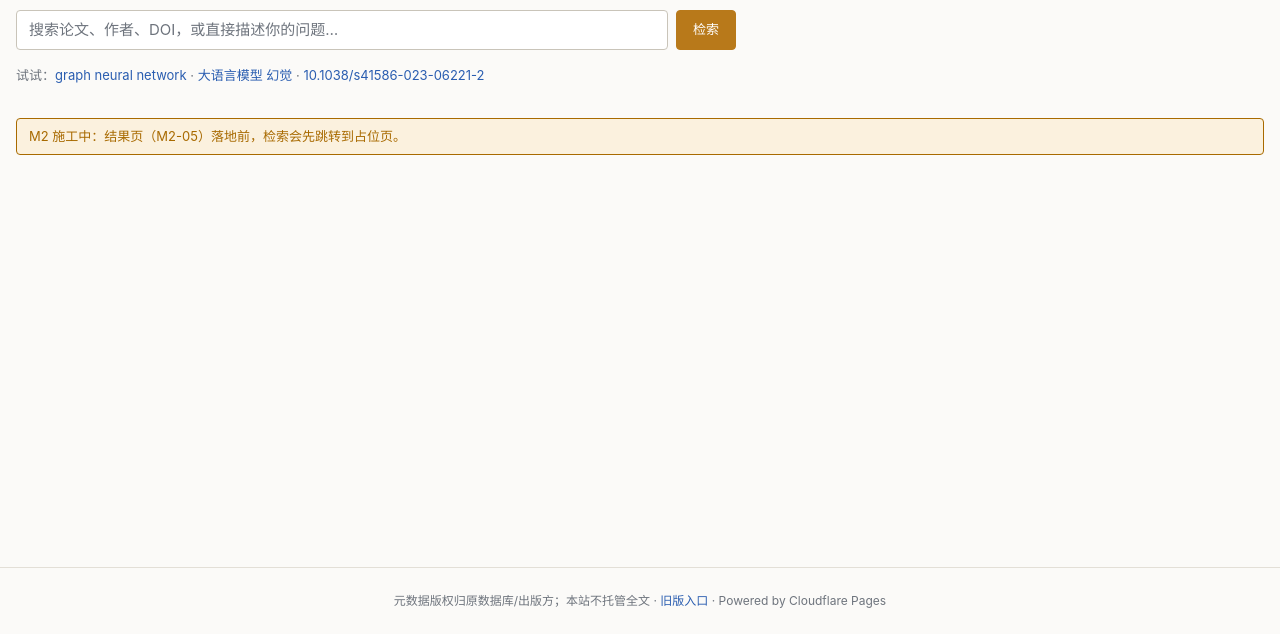
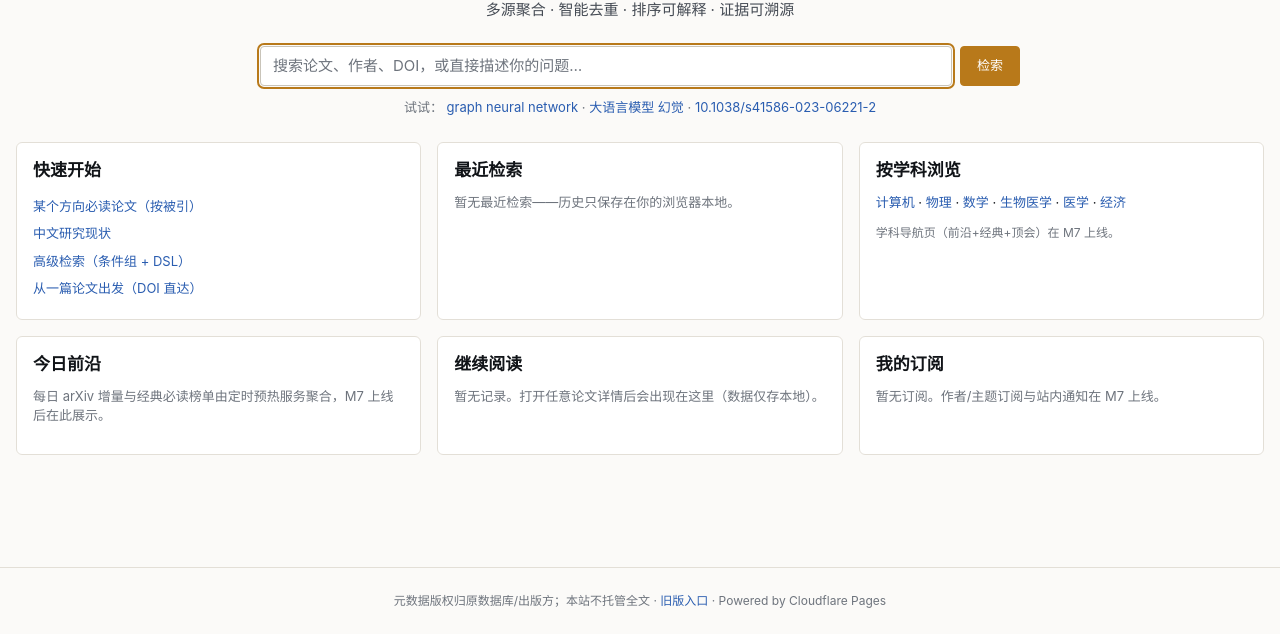
Before and after one commit to Ember1414/Paperscout, a website with bundled scripts: page public/index.html in a window 1280 px wide. Shown: the part 166-800 px from the top of the page. Built offline with nearby package versions, Linux system fonts and the light colour scheme.

Commit message:
feat(m2): 首页完整版——Hero 检索 + 六区块（快速开始/最近检索/学科/前沿/继续阅读/订阅）诚实空态 [M2-04]

```diff
--- a/public/css/layout.css
+++ b/public/css/layout.css
@@ -116,3 +116,35 @@
     padding-right: var(--s-5);
   }
 }
+
+/* ---------- 首页（4.3 线框） ---------- */
+.ps-home-grid {
+  display: grid;
+  grid-template-columns: 1fr;
+  gap: var(--s-4);
+}
+@media (min-width: 640px) {
+  .ps-home-grid {
+    grid-template-columns: repeat(2, minmax(0, 1fr));
+  }
+}
+@media (min-width: 1024px) {
+  .ps-home-grid {
+    grid-template-columns: repeat(3, minmax(0, 1fr));
+  }
+}
+.ps-home-card {
+  background: var(--surface);
+  border: 1px solid var(--line);
+  border-radius: var(--r-md);
+  padding: var(--s-4);
+}
+.ps-quick-list {
+  list-style: none;
+  margin: 0;
+  padding: 0;
+  font-size: var(--t-sm);
+}
+.ps-quick-list li {
+  padding: var(--s-1) 0;
+}
--- /dev/null
+++ b/public/js/ui/searchbar.js
@@ -0,0 +1,59 @@
+// @ts-check
+import { searchUrl } from '../url.js';
+
+/**
+ * SearchBar（6.3）：`/` 聚焦；Enter/提交 → navigate 到 /search（URL 唯一真相）。
+ * 联想下拉在 M2-10 接入（本地历史 + 热词，不阻塞输入）。
+ */
+
+/**
+ * @param {object} opts
+ * @param {string} [opts.value]
+ * @param {boolean} [opts.autofocus]
+ * @returns {string} html
+ */
+export function searchBarHtml(opts = {}) {
+  return `
+    <form class="ps-searchbar js-searchbar" role="search" style="display:flex;gap:8px;max-width:760px;margin:0 auto">
+      <label class="sr-only" for="ps-q">检索关键词</label>
+      <input id="ps-q" type="search" name="q" maxlength="200" autocomplete="off"
+        placeholder="搜索论文、作者、DOI，或直接描述你的问题…"
+        value="${escapeAttr(opts.value ?? '')}"
+        ${opts.autofocus ? 'autofocus' : ''} style="flex:1" />
+      <button class="btn btn-primary" type="submit">检索</button>
+    </form>`;
+}
+
+/**
+ * @param {HTMLElement} root
+ * @param {{ value?: string }} [opts]
+ */
+export function bindSearchBar(root, opts = {}) {
+  const form = /** @type {HTMLFormElement | null} */ (root.querySelector('.js-searchbar'));
+  if (!form) return { destroy() {} };
+  /** @param {Event} e */
+  const onSubmit = (e) => {
+    e.preventDefault();
+    const input = /** @type {HTMLInputElement} */ (form.querySelector('input[name="q"]'));
+    const q = input.value.trim();
+    if (!q) return;
+    submitSearch(q);
+  };
+  form.addEventListener('submit', onSubmit);
+  return {
+    destroy() {
+      form.removeEventListener('submit', onSubmit);
+    },
+  };
+}
+
+/** 检索提交（延迟 import 避免循环依赖）
+ * @param {string} q */
+export function submitSearch(q) {
+  void import('../router.js').then(({ navigate }) => navigate(searchUrl({ q })));
+}
+
+/** @param {string} s */
+function escapeAttr(s) {
+  return s.replaceAll('&', '&amp;').replaceAll('"', '&quot;').replaceAll('<', '&lt;').replaceAll('>', '&gt;');
+}
--- a/public/js/views/home.js
+++ b/public/js/views/home.js
@@ -1,50 +1,107 @@
 // @ts-check
-/** 首页（M2-04 完整实现；本版先交付可用的检索入口，URL → /search 契约与 4.2 一致） */
+import { searchBarHtml, bindSearchBar } from '../ui/searchbar.js';
+import { searchUrl } from '../url.js';
+
+/**
+ * 首页（4.3 线框 / 5.13.1 信息流）。
+ * 今日前沿/经典必读（Warmer，M7）与订阅增量（M7）当前为诚实空态；最近检索由本地数据驱动（M2-11 起迁 IndexedDB）。
+ */
 
 /**
  * @param {import('../router.js').ViewCtx} _ctx
  */
 export function render(_ctx) {
+  const recent = readRecent();
   return `
-    <section aria-labelledby="home-h">
-      <h1 id="home-h">从一个问题开始</h1>
-      <p style="color:var(--fg-2)">多源聚合 · 智能去重 · 排序可解释 · 证据可溯源。支持检索式语法：<code>author:</code> <code>year:</code> <code>"短语"</code> <code>-排除</code></p>
-      <form class="js-home-search" style="display:flex;gap:8px;max-width:720px;margin:16px 0">
-        <label class="sr-only" for="home-q">检索关键词</label>
-        <input id="home-q" type="search" name="q" placeholder="搜索论文、作者、DOI，或直接描述你的问题…" style="flex:1" maxlength="200" />
-        <button class="btn btn-primary" type="submit">检索</button>
-      </form>
-      <p style="font-size:var(--t-sm);color:var(--fg-3)">试试：<a href="/search?q=graph+neural+network" data-link>graph neural network</a> · <a href="/search?q=%E5%A4%A7%E8%AF%AD%E8%A8%80%E6%A8%A1%E5%9E%8B%20%E5%B9%BB%E8%A7%89&lang=zh" data-link>大语言模型 幻觉</a> · <a href="/search?q=10.1038/s41586-023-06221-2" data-link>10.1038/s41586-023-06221-2</a></p>
-      <div class="notice-bar notice-warn" style="margin-top:32px">M2 施工中：结果页（M2-05）落地前，检索会先跳转到占位页。</div>
+    <section aria-labelledby="home-h" class="ps-home">
+      <div style="text-align:center;margin:var(--s-6) 0 var(--s-5)">
+        <h1 id="home-h" style="font-size:var(--t-2xl);margin-bottom:var(--s-2)">从一个问题开始</h1>
+        <p style="color:var(--fg-2);margin-bottom:var(--s-5)">多源聚合 · 智能去重 · 排序可解释 · 证据可溯源</p>
+        ${searchBarHtml({ autofocus: true })}
+        <p style="font-size:var(--t-sm);color:var(--fg-3);margin-top:var(--s-3)">
+          试试：
+          <a href="/search?q=graph+neural+network" data-link>graph neural network</a> ·
+          <a href="/search?q=%E5%A4%A7%E8%AF%AD%E8%A8%80%E6%A8%A1%E5%9E%8B%20%E5%B9%BB%E8%A7%89&amp;lang=zh" data-link>大语言模型 幻觉</a> ·
+          <a href="/search?q=10.1038/s41586-023-06221-2" data-link>10.1038/s41586-023-06221-2</a>
+        </p>
+      </div>
+
+      <div class="ps-home-grid">
+        <section aria-labelledby="quick-h" class="ps-home-card">
+          <h2 id="quick-h" style="font-size:var(--t-md)">快速开始</h2>
+          <ul class="ps-quick-list">
+            <li><a href="/search?q=%E5%A4%A7%E8%AF%AD%E8%A8%80%E6%A8%A1%E5%9E%8B&amp;sort=cited" data-link>某个方向必读论文（按被引）</a></li>
+            <li><a href="/search?q=%E6%B7%B1%E5%BA%A6%E5%AD%A6%E4%B9%A0&amp;lang=zh" data-link>中文研究现状</a></li>
+            <li><a href="/advanced" data-link>高级检索（条件组 + DSL）</a></li>
+            <li><a href="/search?q=10.1145/3292500" data-link>从一篇论文出发（DOI 直达）</a></li>
+          </ul>
+        </section>
+
+        <section aria-labelledby="recent-h" class="ps-home-card">
+          <h2 id="recent-h" style="font-size:var(--t-md)">最近检索</h2>
+          ${recent.length
+            ? `<ul class="ps-quick-list">${recent.map((q) => `<li><a href="${searchUrl({ q })}" data-link>${escapeHtml(q)}</a></li>`).join('')}</ul>`
+            : '<p style="color:var(--fg-3);font-size:var(--t-sm)">暂无最近检索——历史只保存在你的浏览器本地。</p>'}
+        </section>
+
+        <section aria-labelledby="fields-h" class="ps-home-card">
+          <h2 id="fields-h" style="font-size:var(--t-md)">按学科浏览</h2>
+          <p style="font-size:var(--t-sm)">
+            <a href="/search?q=*&amp;field=cs" data-link>计算机</a> ·
+            <a href="/search?q=*&amp;field=physics" data-link>物理</a> ·
+            <a href="/search?q=*&amp;field=math" data-link>数学</a> ·
+            <a href="/search?q=*&amp;field=bio" data-link>生物医学</a> ·
+            <a href="/search?q=*&amp;field=med" data-link>医学</a> ·
+            <a href="/search?q=*&amp;field=econ" data-link>经济</a>
+          </p>
+          <p style="color:var(--fg-3);font-size:var(--t-xs)">学科导航页（前沿+经典+顶会）在 M7 上线。</p>
+        </section>
+
+        <section aria-labelledby="feed-h" class="ps-home-card">
+          <h2 id="feed-h" style="font-size:var(--t-md)">今日前沿</h2>
+          <p style="color:var(--fg-3);font-size:var(--t-sm)">每日 arXiv 增量与经典必读榜单由定时预热服务聚合，M7 上线后在此展示。</p>
+        </section>
+
+        <section aria-labelledby="resume-h" class="ps-home-card">
+          <h2 id="resume-h" style="font-size:var(--t-md)">继续阅读</h2>
+          <p style="color:var(--fg-3);font-size:var(--t-sm)">暂无记录。打开任意论文详情后会出现在这里（数据仅存本地）。</p>
+        </section>
+
+        <section aria-labelledby="topics-h" class="ps-home-card">
+          <h2 id="topics-h" style="font-size:var(--t-md)">我的订阅</h2>
+          <p style="color:var(--fg-3);font-size:var(--t-sm)">暂无订阅。作者/主题订阅与站内通知在 M7 上线。</p>
+        </section>
+      </div>
     </section>`;
 }
 
 /**
  * @param {HTMLElement} root
- * @param {import('../router.js').ViewCtx} ctx
  */
-export function mount(root, ctx) {
-  const form = /** @type {HTMLFormElement | null} */ (root.querySelector('.js-home-search'));
-  /** @param {Event} e */
-  const handler = (e) => {
-    e.preventDefault();
-    const input = /** @type {HTMLInputElement | null} */ (form?.querySelector('input[name="q"]'));
-    const q = (input?.value ?? '').trim();
-    if (!q) return;
-    ctxUrl(q);
-  };
-  form?.addEventListener('submit', handler);
-  /** @param {string} q */
-  function ctxUrl(q) {
-    // 延迟取 router，避免循环依赖
-    import('../router.js').then(({ navigate }) => navigate(`/search?q=${encodeURIComponent(q)}`));
-  }
+export function mount(root) {
+  const sb = bindSearchBar(root, {});
   return {
     destroy() {
-      form?.removeEventListener('submit', handler);
+      sb?.destroy();
     },
   };
 }
 
+/** 最近检索（localStorage 简版；M2-11 迁移 IndexedDB） */
+function readRecent() {
+  try {
+    const raw = /** @type {string | null} */ (localStorage.getItem('ps-recent-q'));
+    const arr = raw ? /** @type {unknown} */ (JSON.parse(raw)) : [];
+    return Array.isArray(arr) ? arr.filter((x) => typeof x === 'string').slice(0, 5) : [];
+  } catch {
+    return [];
+  }
+}
+
+/** @param {string} s */
+function escapeHtml(s) {
+  return s.replaceAll('&', '&amp;').replaceAll('<', '&lt;').replaceAll('>', '&gt;').replaceAll('"', '&quot;');
+}
+
 /** @type {import('../router.js').View} */
 export default { render, mount };
```
Also changed, not shown: docs/EVIDENCE/M2-04.md (added, +18 -0 lines).
